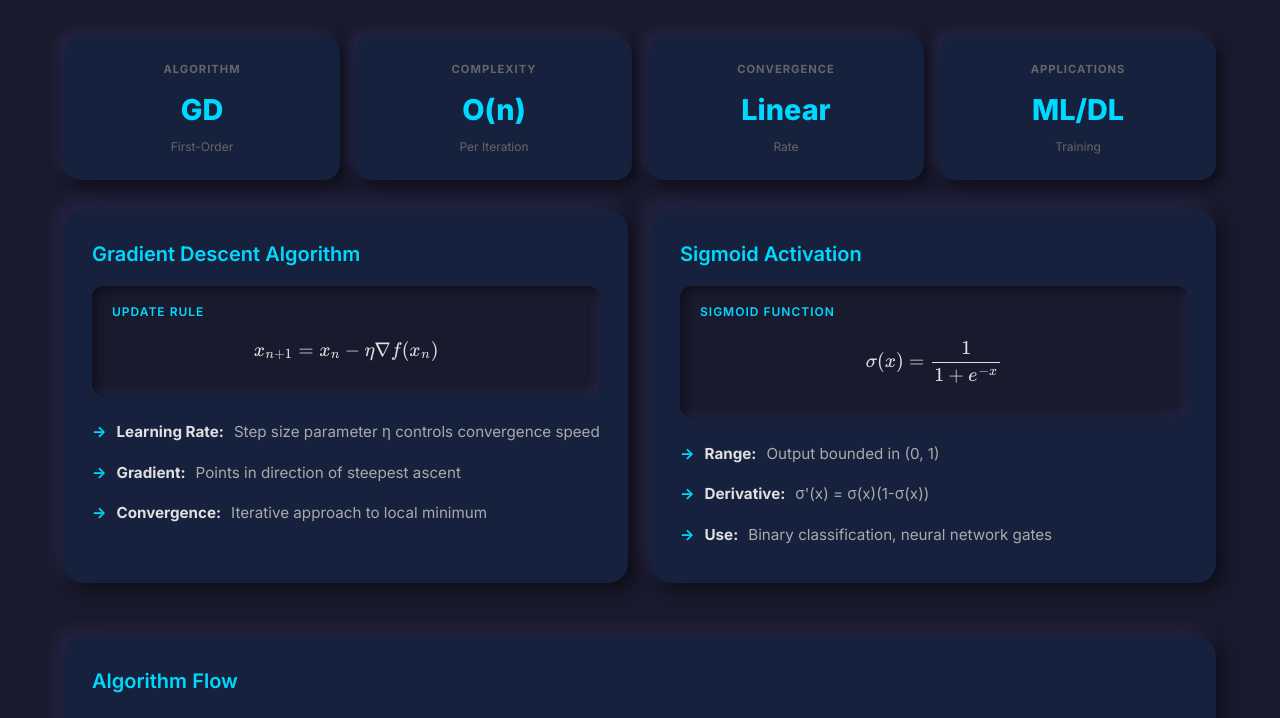
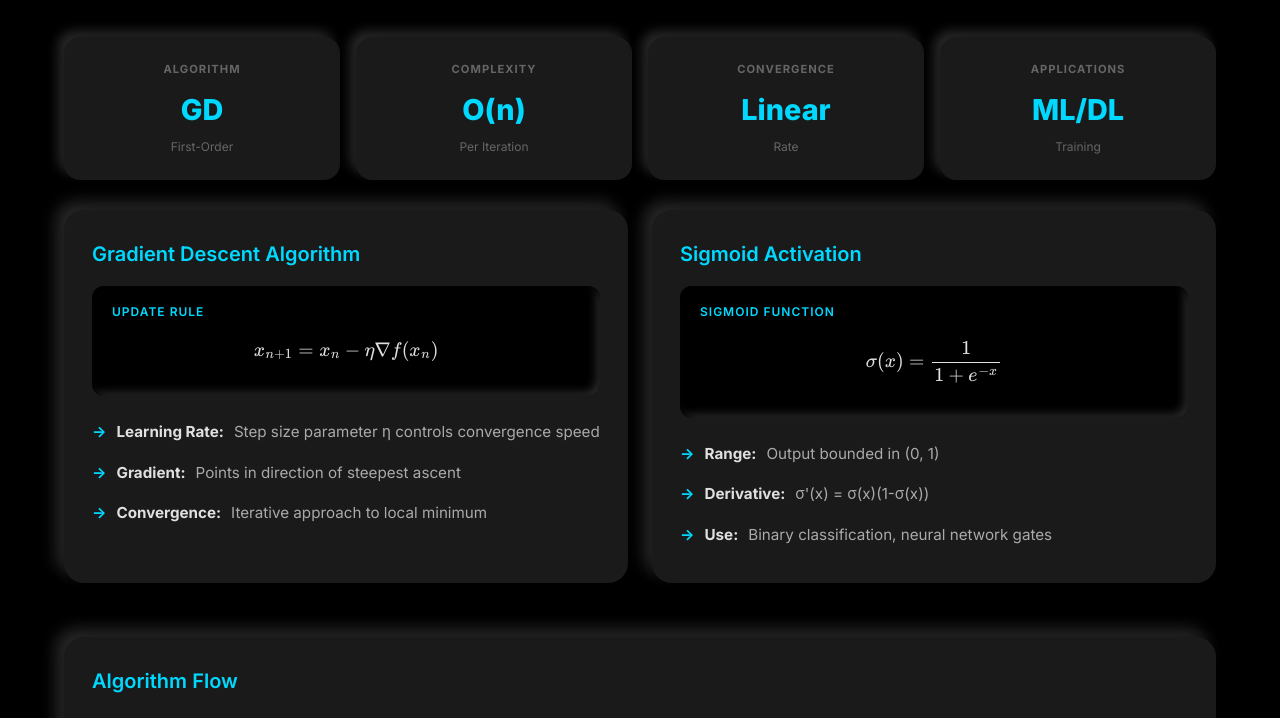
Before and after one commit to RamenMachine/AI-Math-Fundamentals, a plain HTML site: page index.html in a window 1280 px wide. Shown: the part 482-1200 px from the top of the page. Drawn offline with nearby package versions, Linux system fonts and the light colour scheme.

Commit message:
Update color scheme to black background with dark grey cards

```diff
--- a/index.html
+++ b/index.html
@@ -13,13 +13,13 @@
         * { margin: 0; padding: 0; box-sizing: border-box; }
 
         :root {
-            --bg-dark: #1a1a2e;
-            --bg-surface: #16213e;
-            --bg-elevated: #1f2b4d;
+            --bg-dark: #000000;
+            --bg-surface: #1a1a1a;
+            --bg-elevated: #252525;
 
             /* Neomorphism shadows */
-            --shadow-dark: #0f0f1a;
-            --shadow-light: #252545;
+            --shadow-dark: #000000;
+            --shadow-light: #2a2a2a;
 
             /* Theme colors */
             --cyan: #00d9ff;
```
